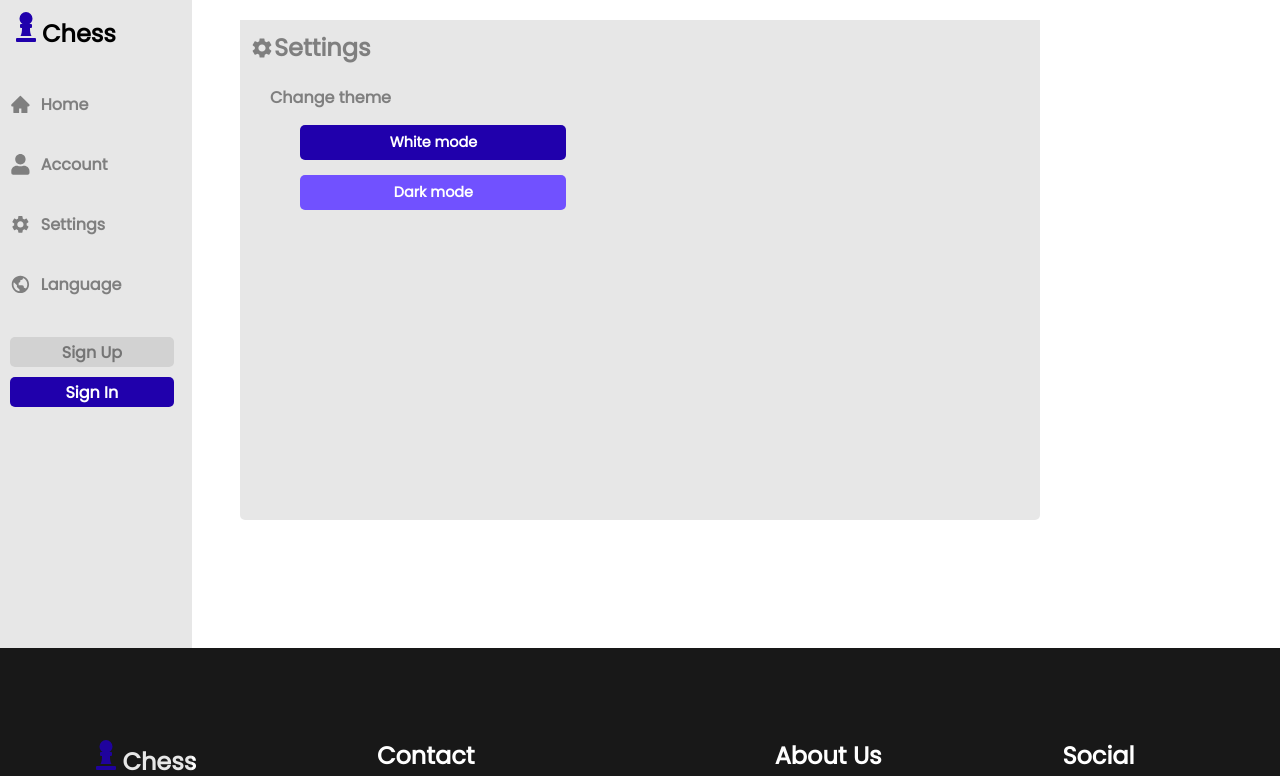
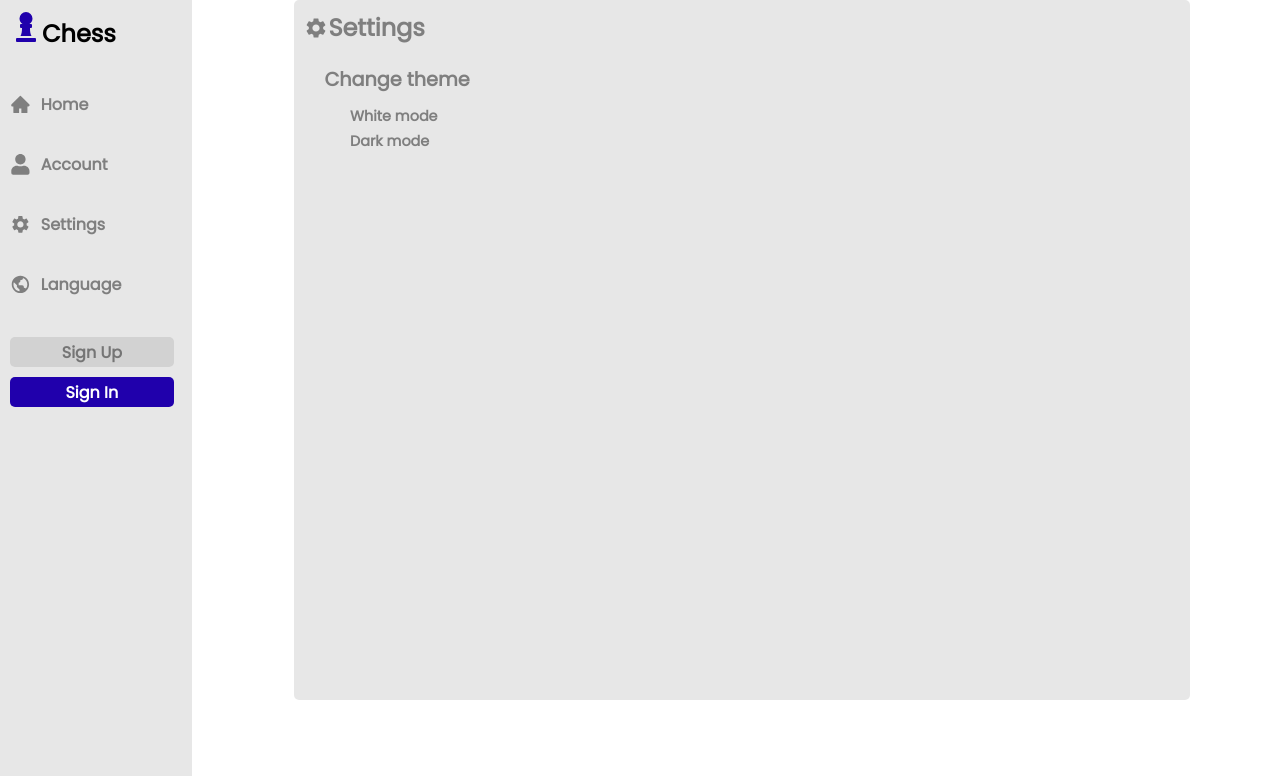
Before and after one commit to pedrop-dev/chess-game, a React (Vite) app: page /settings in a window 1280 px wide. Shown: the top 776 px of the page. Built offline with nearby package versions, Linux system fonts and the light colour scheme; no server answers.

Commit message:
feat: centering board and home img

```diff
--- a/src/components/ChessBoard.jsx
+++ b/src/components/ChessBoard.jsx
@@ -4,6 +4,7 @@
 import { useEffect, useState, createContext } from 'react';
 import { chessBoardToFEN, fenToChessboard } from '../helpers/fen';
 import Square from './Square'
+import '../style/ChessBoard.scss'
 
 
 export default function ChessBoard(props) {
--- a/src/pages/Home/Home.jsx
+++ b/src/pages/Home/Home.jsx
@@ -55,7 +55,7 @@ export default function Home() {
                 <section className='home_second_section'>
                     <p>Let's play</p>
                     <div className='home_board'>
-
+                      <img src="../../public/chessboard.png" alt="chess-board image"/>
                     </div>
                 </section>
             </main>
--- a/src/pages/Home/Home.scss
+++ b/src/pages/Home/Home.scss
@@ -66,11 +66,11 @@
             margin: 50px 0px 10px 0px;
         }
         .home_board {
-            height: 470px;
-            width: 80%;
             margin: 0px auto 0px auto;
             border-radius: 5px;
-            background-color: var.$wm-b10;
+            img {
+                border-radius: 5px;
+            }
         }
     }
 }
--- a/src/pages/Home/HomeResponsivity.scss
+++ b/src/pages/Home/HomeResponsivity.scss
@@ -1,14 +1,45 @@
+@media screen and (max-width: 768px) {
+    .home_main {
+        .home_second_section {
+            .home_board {
+                height: 100%;
+                width: 80%;
+                img {
+                    width: 100%;
+                }
+            }
+        }
+    }
+}
+
 @media screen and (min-width: 769px) and (max-width: 992px) {
     .home_main {
         width: 75%;
         margin: 0 0 0 25%;
+        .home_second_section {
+            .home_board {
+                height: 100%;
+                width: 80%;
+                img {
+                    width: 100%;
+                }
+            }
+        }
     }
 }
 
 @media screen and (min-width: 993px) {
     .home_main {
         width: 60%;
-
         margin-left: 25%;
+        .home_second_section {
+            .home_board {
+                height: 100%;
+                width: 80%;
+                img {
+                    width: 100%;
+                }
+            }
+        }
     }
 }
--- a/src/pages/Settings/Settings.jsx
+++ b/src/pages/Settings/Settings.jsx
@@ -14,13 +14,13 @@ export default function Settings() {
             <h2><MdSettings/>Settings</h2>
             <ul className='settings_main_options'>
                 <li>
-                    Change theme
+                    <h3>Change theme</h3>
                     <ul>
                         <li>
-                            <button className='options_theme_button white_mode'>White mode</button>
+                            <a className='options_theme_button white_mode'>White mode</a>
                         </li>
                         <li>
-                            <button className='options_theme_button dark_mode'>Dark mode</button>
+                            <a className='options_theme_button dark_mode'>Dark mode</a>
                         </li>
                     </ul>
                 </li>
--- a/src/pages/Settings/Settings.scss
+++ b/src/pages/Settings/Settings.scss
@@ -1,11 +1,11 @@
 @use '../../style/var';
 
 .settings_main {
-    height: 500px;
+    height: 650px;
     width: 90%;
     margin: 0px auto;
     padding: 10px;
-    border-radius: 0px 0px 5px 5px;
+    border-radius: 5px;
     background-color: var.$wm-b10;
     h2 {
         display: flex;
@@ -18,33 +18,33 @@
             color: var.$wm-b50;
             font-weight: bold;
             list-style-type: none;
+            h3 {
+                font-size: 1.2em;
+            }
             .options_theme_button {
-                height: 35px;
+                /*height: 35px;
                 width: 35%;
                 display: flex;
                 flex-direction: row;
                 align-items: center;
                 justify-content: center;
-                margin: 2% 0px 2% 4%;
+                margin: 2% 0px 2% 4%;*/
                 font-size: 0.9em;
                 font-weight: bolder;
-                border: none;
+                /*border: none;
                 border-radius: 5px;
                 outline: none;
+                background-color: var.$wm-primary;
+                box-shadow: var.$boxs;*/
+                transition: .3s;
                 cursor: pointer;
-                box-shadow: var.$boxs;
-                transition: .3s;
-                color: var.$white100;
-                background-color: var.$wm-primary;
+                color: var.$wm-b50;
             }
             .white_mode:hover {
-                background-color: var.$wm_primary-hover;
-            }
-            .dark_mode {
-                background-color: var.$dm-primary;
+                color: var.$wm-b70;
             }
             .dark_mode:hover {
-                background-color: var.$dm-primary-hover;
+                color: var.$wm-b70;
             }
         }
     }
--- a/src/pages/Settings/SettingsResponsivity.scss
+++ b/src/pages/Settings/SettingsResponsivity.scss
@@ -0,0 +1,50 @@
+@media screen and (max-width: 768px) {
+    .settings_main {
+        .settings_main_options {
+            li {
+                h3 {
+                    margin-bottom: 2%;
+                }
+            }
+            .options_theme_button {
+                margin: 0 0 0 7%;
+            }
+        }
+    }
+}
+
+@media screen and (min-width: 769px) and (max-width: 992px) {
+    .settings_main {
+        height: 700px;
+        width: 70%;
+        margin: 0px 0px 0px 25%;
+        .settings_main_options {
+            li {
+                h3 {
+                    margin-bottom: 1%;
+                }
+            }
+            .options_theme_button {
+                margin: 0 0 0 5%;
+            }
+        }
+    }
+}
+
+@media screen and (min-width: 993px) {
+    .settings_main {
+        height: 700px;
+        width: 70%;
+        margin: 0px 0px 0px 23%;
+        .settings_main_options {
+            li {
+                h3 {
+                    margin-bottom: 1%;
+                }
+            }
+            .options_theme_button {
+                margin: 0 0 0 3%;
+            }
+        }
+    }
+}
--- /dev/null
+++ b/src/style/ChessBoard.scss
@@ -0,0 +1,7 @@
+.chessboard {
+    position: absolute;
+    top: 50%;
+    left: 50%;
+    transform: translate(-50%, -50%);
+    z-index: -1;
+}
```
Also changed, not shown: public/chessboard.png (added).
